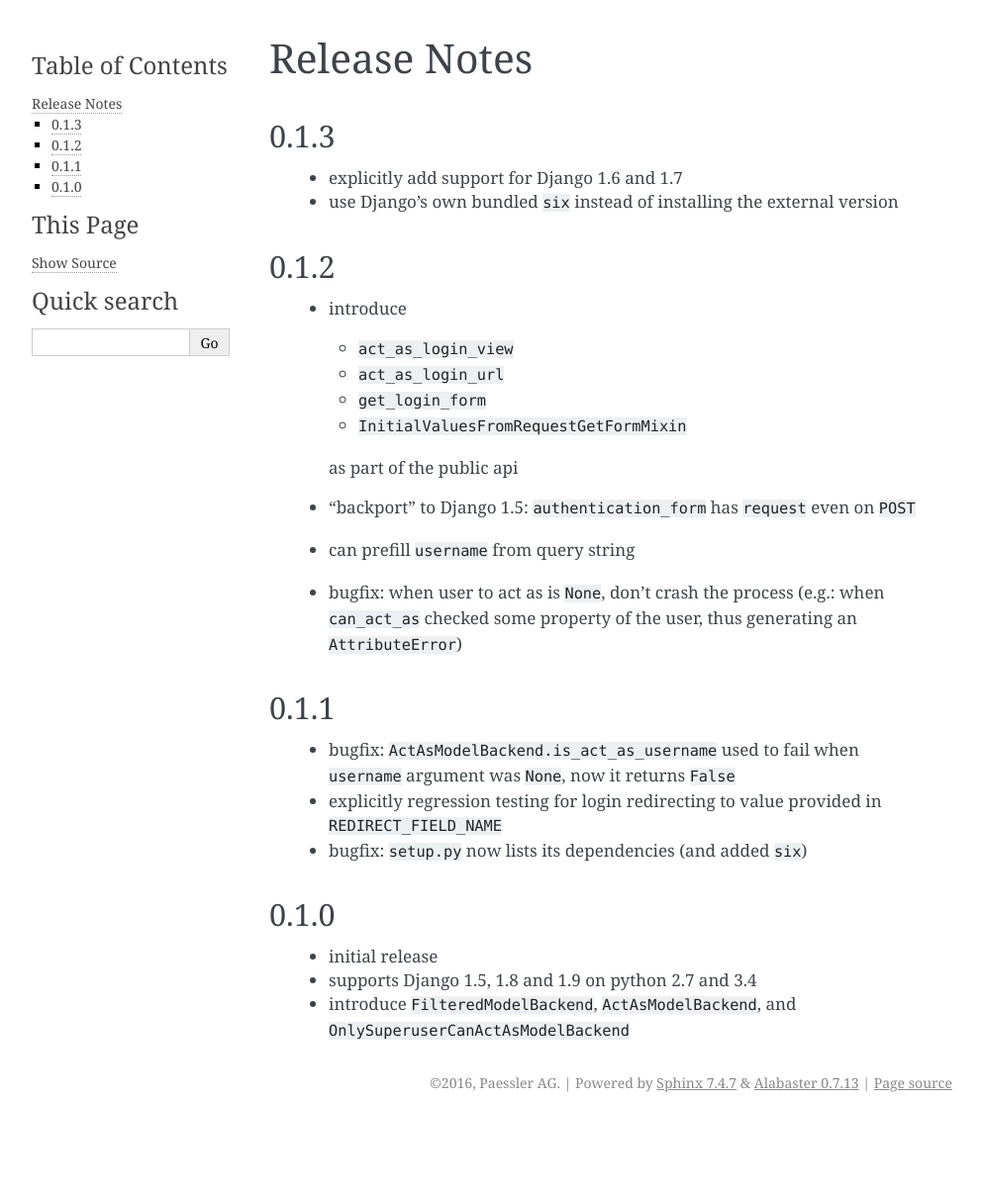
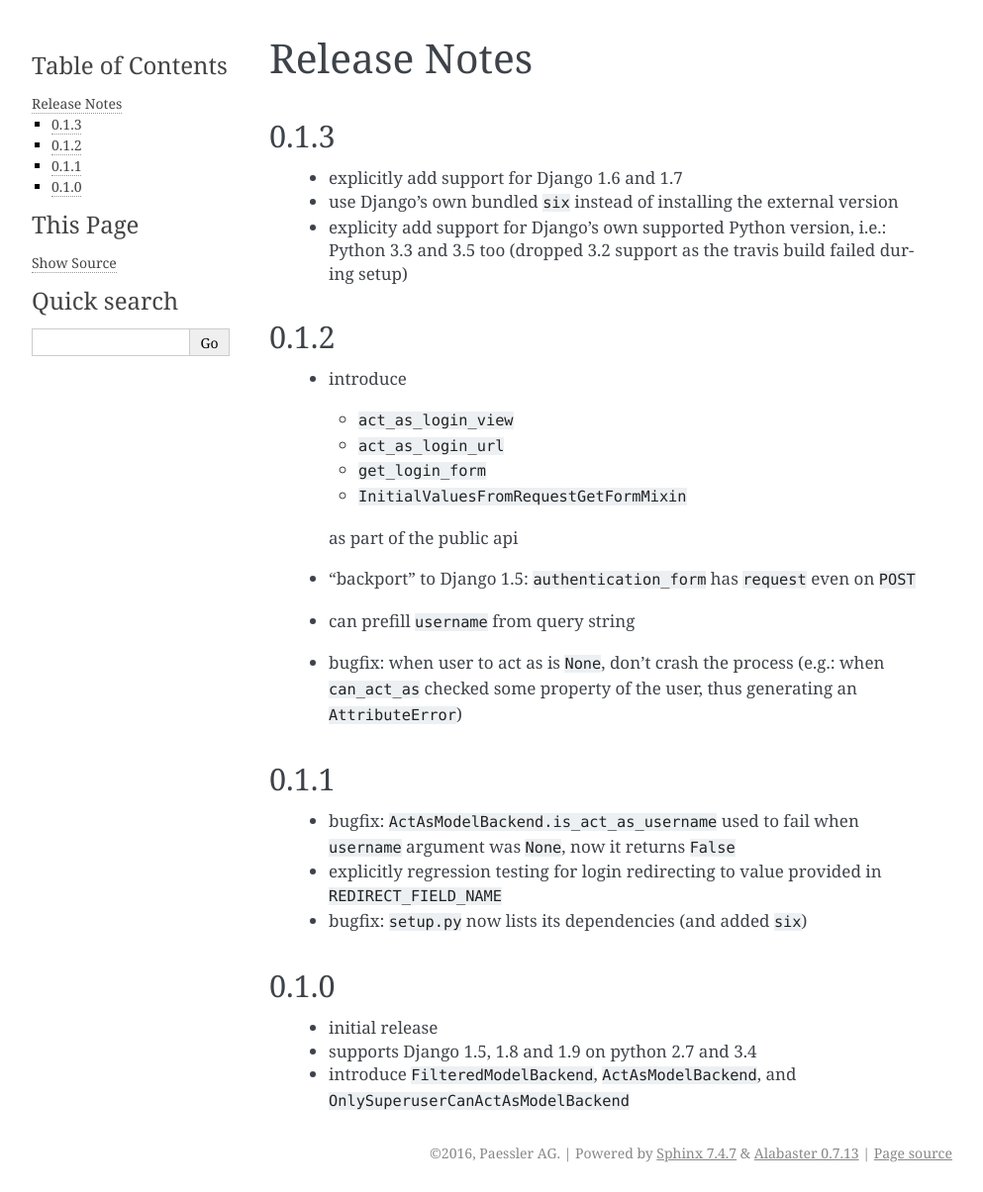
Before and after one commit to zsoldosp/django-act-as-auth, a Sphinx documentation site: the page built from docs/release-notes.rst, in a window 1280 px wide. Shown: the whole page at 99% size, without its empty margins (148-1141 px from the left). Built offline with Sphinx 7.4.7, drawn with Linux system fonts in a browser that asks for light colours; before the commit the page ends 1134 px from its top, so only the background shows below that.

Commit message:
Drop support for Python 3.2
As travis build has problems with that

Update docs and enhance setup.py with correct Python versions

```diff
--- a/docs/release-notes.rst
+++ b/docs/release-notes.rst
@@ -6,6 +6,9 @@
 
   * explicitly add support for Django 1.6 and 1.7
   * use Django's own bundled ``six`` instead of installing the external version
+  * explicity add support for Django's own supported Python version, i.e.:
+    Python 3.3 and 3.5 too (dropped 3.2 support as the travis build failed
+    during setup)
 
 0.1.2
 -----
--- a/setup.py
+++ b/setup.py
@@ -46,6 +46,8 @@
         'Programming Language :: Python :: 2',
         'Programming Language :: Python :: 2.7',
         'Programming Language :: Python :: 3',
+        'Programming Language :: Python :: 3.3',
         'Programming Language :: Python :: 3.4',
+        'Programming Language :: Python :: 3.5',
     ],
 )
```
Also changed, not shown: 1 other file.
